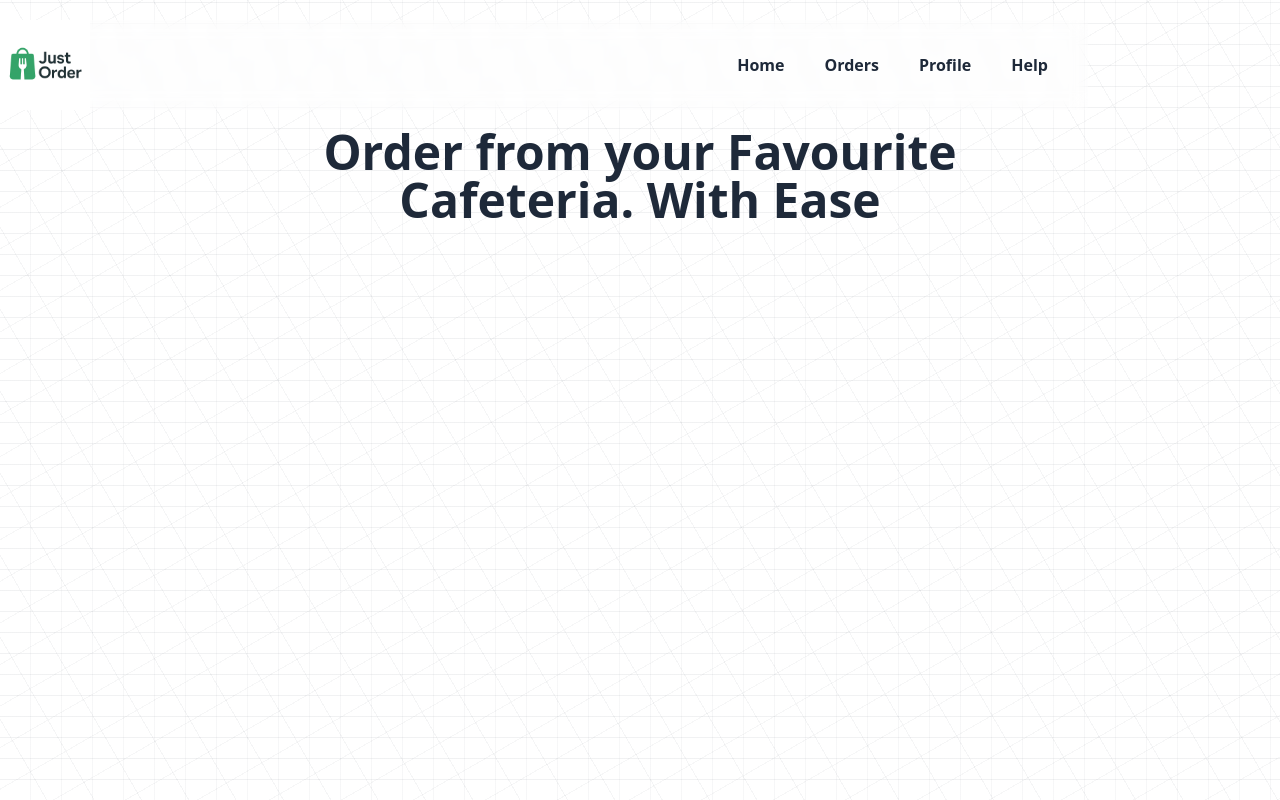
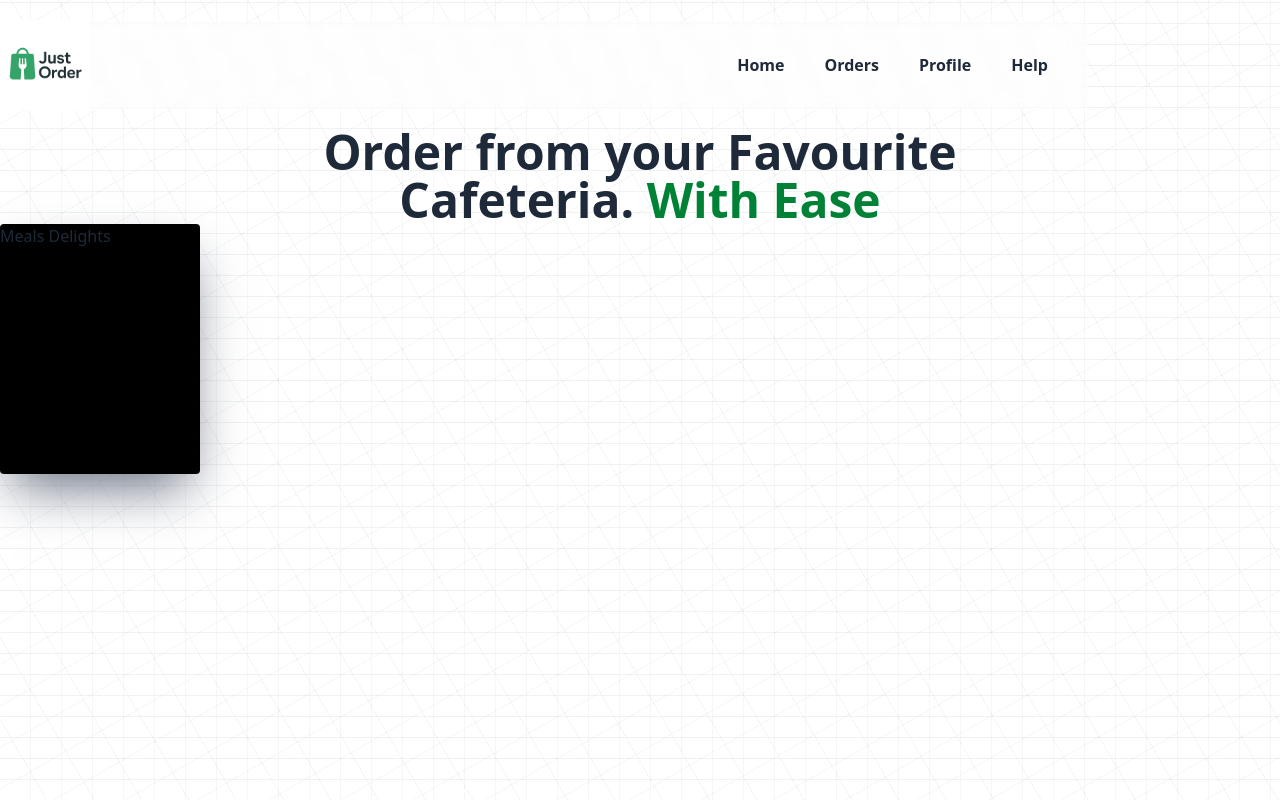
Before and after one commit to DOCTYPE-FRANCO/justorder, a React (Vite) app: page / in a window 1280 px wide. Built offline with nearby package versions, Linux system fonts and the light colour scheme.

Commit message:
good night

```diff
--- a/src/Components/Herosection.jsx
+++ b/src/Components/Herosection.jsx
@@ -2,7 +2,7 @@ import React from "react";
 function Herosection(){
     return(
         <div className="flex justify-center pt-32">
-            <p className="flex flex-row md:max-w-[650px] font-bold justify-center text-center md:text-5xl text-gray-800">Order from your Favourite Cafeteria. With Ease</p>
+            <p className="md:max-w-[750px] font-bold justify-center text-center md:text-5xl text-gray-800">Order from your Favourite Cafeteria.<span className="text-green-700 "> With Ease </span></p>
         </div>
     );
 }
--- a/src/Components/Homepage.jsx
+++ b/src/Components/Homepage.jsx
@@ -4,6 +4,12 @@ function Homepage(){
     return(
         <div>
             <Herosection />
+
+            <div>
+                <div className="bg-black w-[200px] h-[250px] rounded-sm shadow-2xl shadow-gray-500">
+                    <p>Meals Delights</p>
+                </div>
+            </div>
         </div>
     );
 }
```
